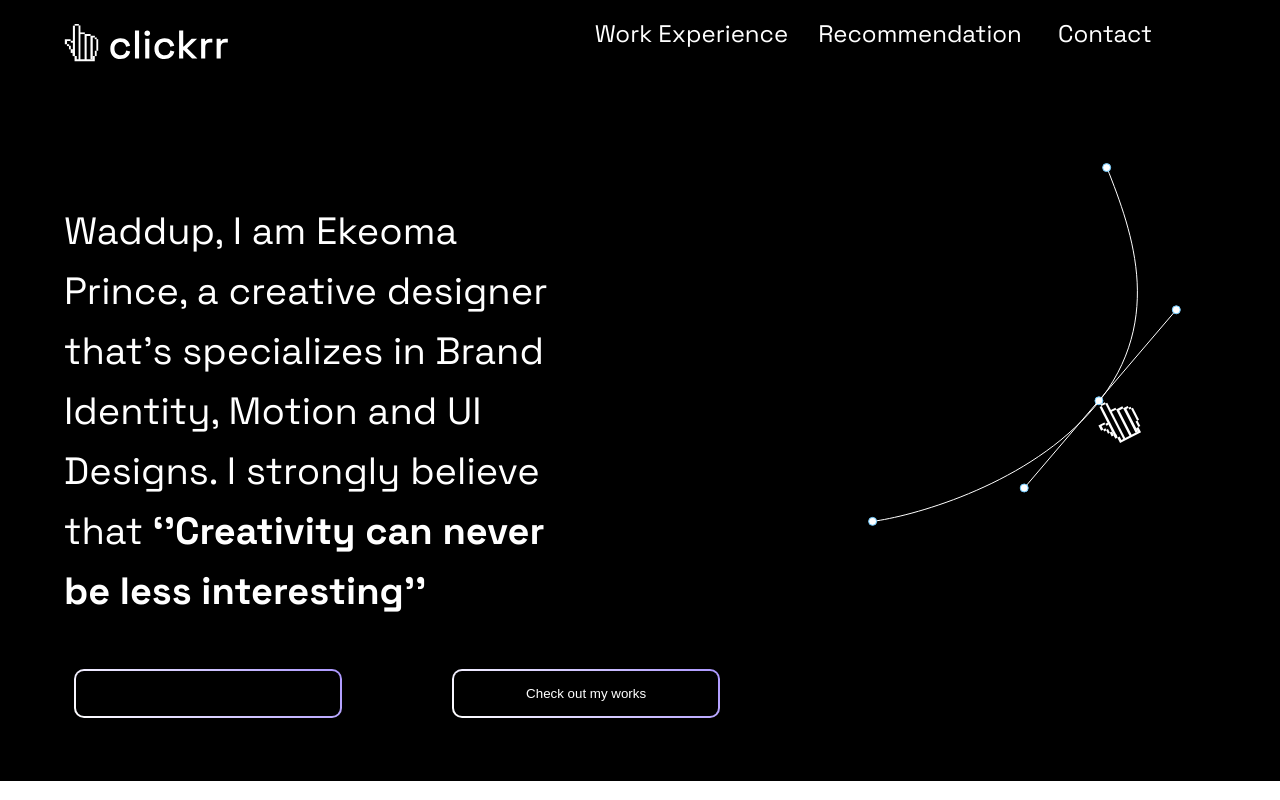
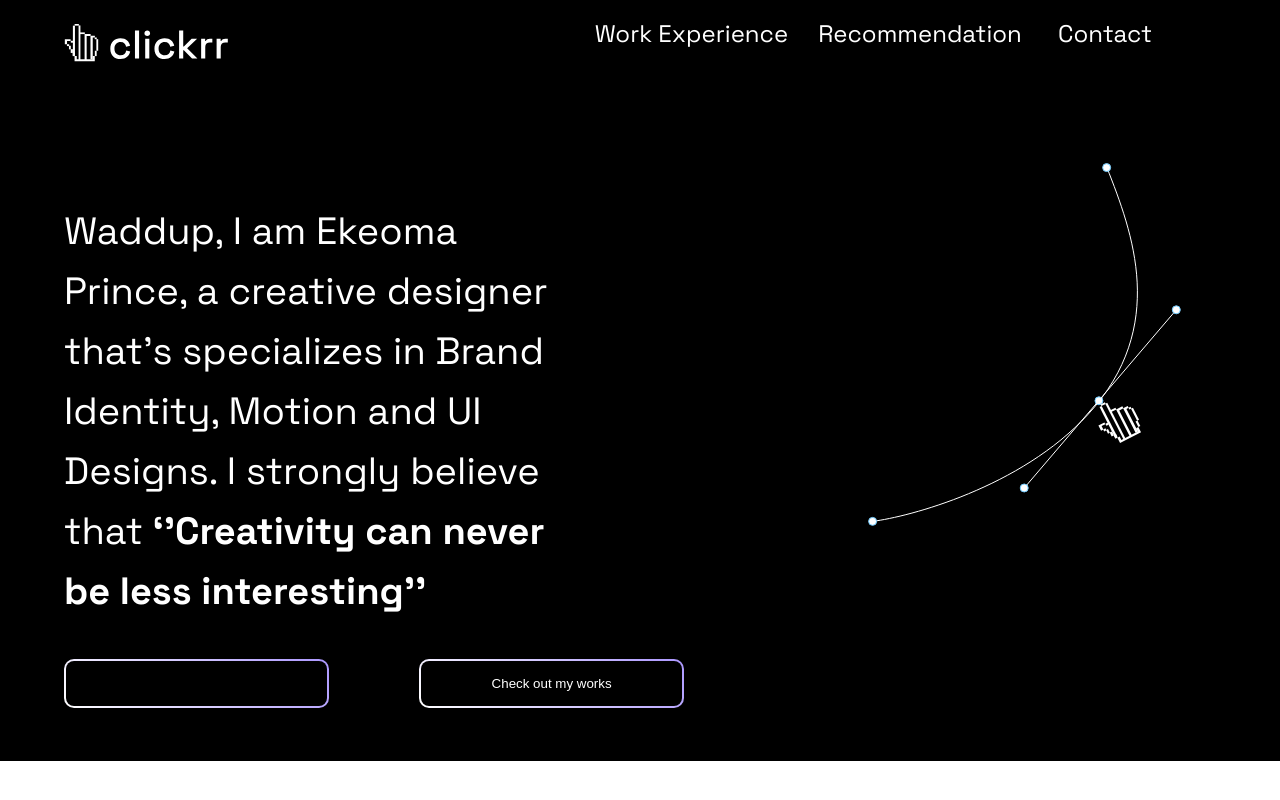
Before and after one commit to consolexyz/clickrr, a React (Create React App) app: page / in a window 1280 px wide. Shown: the top 800 px of the page. Built offline with nearby package versions, Linux system fonts and the light colour scheme.

Commit message:
added a few links and changes

```diff
--- a/src/components/contact/Contact.js
+++ b/src/components/contact/Contact.js
@@ -12,7 +12,7 @@ const Contact =()=> {
             </div>
         <div className='contact-buttons'>
         <div className='first-btn-section'>
-        <CustomButton largeBtn>Check out my works </CustomButton>
+        <CustomButton largeBtn onClick={()=> window.open("https://www.behance.net/theclickrr" )}>Check out my works </CustomButton>
         <CustomButton largeBtn onClick={()=> window.open("mailto:www.theclickrr@gmail.com")}>Email me now</CustomButton>
             </div>
         <div className='second-btn-section'>
--- a/src/components/header/Header.js
+++ b/src/components/header/Header.js
@@ -16,7 +16,7 @@ const Header = () => {
         </div>
     </div>
         <div className='buttons'>
-             <Button className='btn-grad' type = "submit" activeClass="active"b value="Contact me" to="contact-section" spy={true} smooth={true} offset={50} duration={500} />
+             <Button className='btn-grad' type = "submit" activeClass="active" value="Contact me" to="contact-section" spy={true} smooth={true}  duration={500} />
             Contact Me
             <button className='btn-grad'  onClick={()=> window.open("https://www.behance.net/theclickrr" )}>
              Check out my works
--- a/src/components/header/header.css
+++ b/src/components/header/header.css
@@ -22,11 +22,13 @@ padding-top: 4%;
 }
 .buttons{
     display: flex;
+    /* justify-items: center; */
+    width: 100%;
 }
 
 .btn-grad {
-    width: 268px;
-       margin: 10px;
+      width: 265px;
+      margin:0 - 18px;
        padding: 15px 45px;
        text-align: center;
        transition: 0.5s;
```
